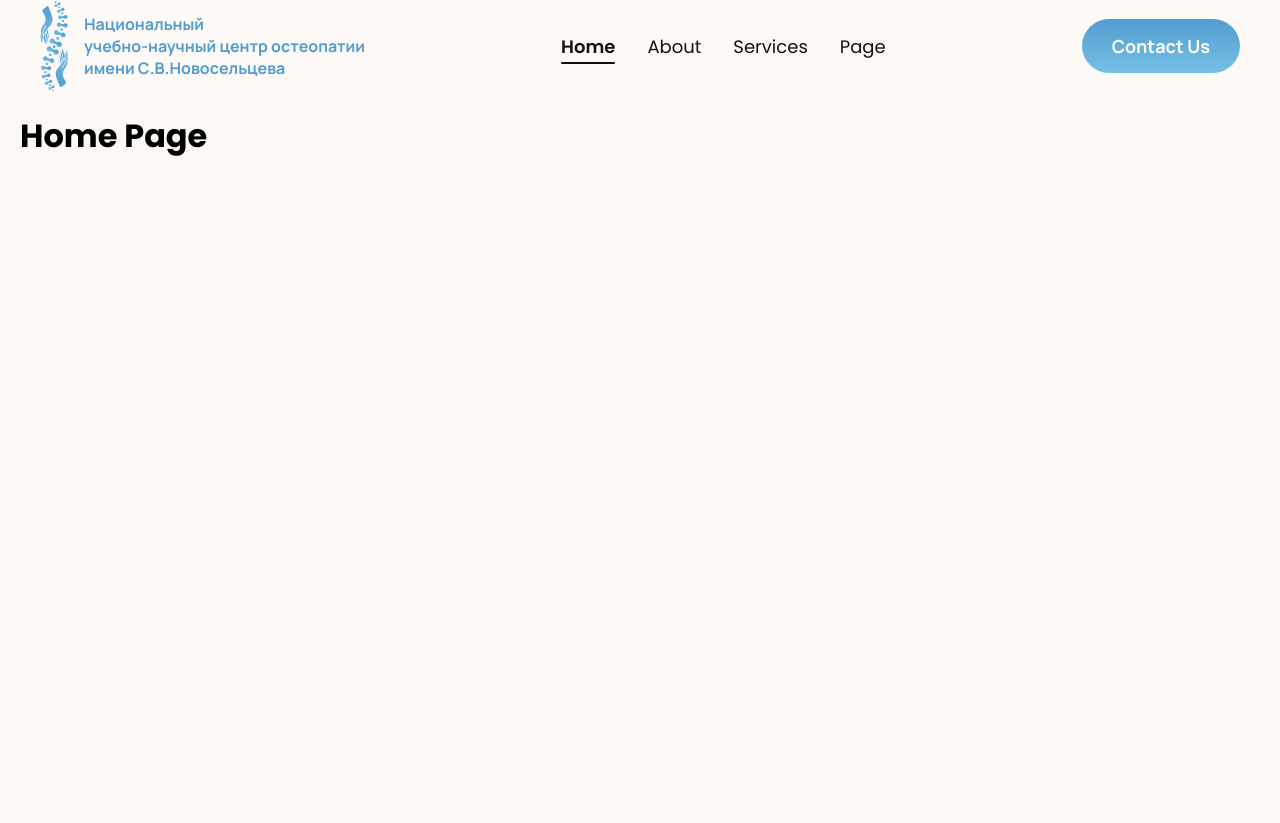
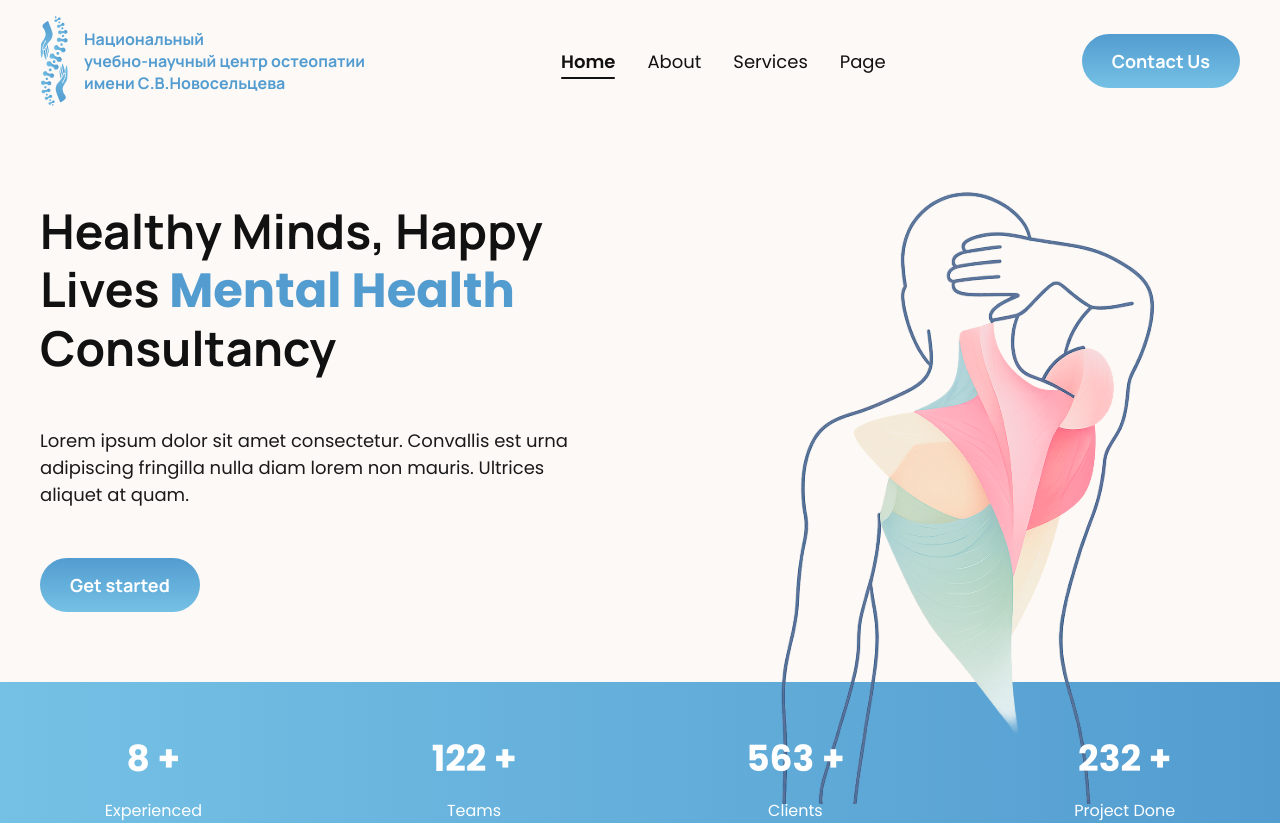
Before and after one commit to uzhojiakbar/Mindfulcare, a Next.js app: page / in a window 1280 px wide. Shown: the top 823 px of the page. Built offline with nearby package versions, Linux system fonts and the light colour scheme.

Commit message:
Header with aniamtions

```diff
--- a/src/app/globals.css
+++ b/src/app/globals.css
@@ -22,12 +22,12 @@ body {
   background-color: var(--background);
 
   scroll-behavior: smooth;
-  scroll-padding-top: 95px; /* sticky navbar balandligi uchun */
+  scroll-padding-top: 122px; /* sticky navbar balandligi uchun */
 }
 
 .page-container {
-  min-height: 90vh;
-  padding: 20px;
+  min-height: 100vh;
+  /* padding: 20px 0; */
   padding-bottom: 0;
-  box-sizing: border-box;
+  /* border: 1px solid red; */
 }
--- a/src/components/Hero/index.jsx
+++ b/src/components/Hero/index.jsx
@@ -1,15 +1,289 @@
-"use client"
+import { useEffect, useState } from 'react'
+import { motion, AnimatePresence } from 'framer-motion'
+import Image from 'next/image'
+import styled from 'styled-components'
 
-import Navbar from "../Navar/Navbar"
-import { Wrapper } from "./style"
+const HeroContainer = styled.section`
+    min-height: 90vh;
+    display: flex;
+    flex-direction: column;
+    justify-content: space-between;
+`
+const HeroSection = styled.section`
+  background: #fdf9f6;
+  /* border: 1px solid red; */
+  /* border: 1px solid green; */
+  height: 70vh;
+  display: flex;
+  align-items: center;
+  justify-content: space-between;
+  flex-wrap: wrap;
+  gap: 40px;
+  @media (max-width: 768px) {
+    flex-direction: column;
+    padding: 60px 20px;
+  }
+`
+
+const Left = styled.div`
+  padding: 80px 40px;
+  max-width: 650px;
+  display: flex;
+  flex-direction: column;
+  gap: 50px;
+`
 
 
-const Hero = () => {
+const Right = styled.div`
+  gap: 20px;
+
+  display: flex;
+  align-items: center;
+  justify-content: center;
+`
+
+const Title = styled.h1`
+  font-size: 48px;
+  width: 100%;
+  line-height: 1.2;
+  font-weight: 700;
+  color: #111;
+  font-family: 'Manrope';
+
+  @media (max-width: 768px) {
+    font-size: 36px;
+  }
+`
+
+const Highlight = styled.span`
+  color: #539cd0;
+`
+
+const Description = styled.p`
+  font-size: 18px;
+  width: 100%;
+  color: rgba(26, 26, 26, 1);
+
+  font-family: "Poppins", sans-serif;
+  font-weight: 400;
+
+`
+
+const Button = styled.button`
+  position: relative;
+  overflow: hidden;
+  border: none;
+  padding: 15px 30px;
+  border-radius: 9999px;
+  font-weight: 500;
+  cursor: pointer;
+  background: var(--button-background);
+  z-index: 0;
+
+  font-weight: 700;
+  font-family: 'Manrope';
+  font-size: 18px;
+  color: white;
+
+
+ &::before {
+    content: "";
+    position: absolute;
+    inset: 0;
+    background: var(--button-background-hover);
+    z-index: -1;
+    opacity: 0;
+    transition: opacity 0.2s ease-in-out;
+  }
+
+  &:hover::before {
+    opacity: 1;
+  }
+`
+
+const Logos = styled.div`
+  display: flex;
+  width:  100%;
+  gap: 30px;
+  align-items: center;
+  justify-content: space-between;
+  margin-top: 30px;
+  flex-wrap: wrap;
+
+  .img{
+    width: 200%;
+    height: 200%;
+  }
+`
+
+const Stats = styled.div`
+  display: flex;
+  justify-content: space-around;
+  align-items: center;
+  background: linear-gradient(to right, #75c1e5, #539cd0);
+  color: white;
+  padding: 40px 0;
+  font-family: "Poppins", sans-serif;
+  flex-wrap: wrap;
+  gap: 20px;
+  height: 190px;
+`
+
+const StatItem = styled.div`
+  text-align: center;
+  h2 {
+    font-size: 36px;
+    font-weight: 700;
+    min-height: 45px;
+    position: relative;
+    display: inline-block;
+    overflow: hidden;
+  }
+  p {
+    font-size: 16px;
+    margin-top: 5px;
+  }
+`
+
+export const MainImage = styled(Image)`
+    /* width: 800px !important;
+    height: 650px !important;  */
+    width: 83% !important;
+    height: 83% !important;
+    position: relative;
+    /* border: 1px solid red; */
+`
+
+const AnimatedNumber = ({ value }) => {
     return (
-        <Wrapper className="page-container" id="home" >
-            <h1>Home Page</h1>
-        </Wrapper>
+        <span>{value} +</span>
     )
 }
+export default function Hero() {
+    const [counters, setCounters] = useState({ exp: 0, team: 0, clients: 0, done: 0 })
 
-export default Hero
+    useEffect(() => {
+        const duration = 1000 // 1 second
+        const fps = 30
+        const steps = Math.floor(duration / (1000 / fps))
+
+        const target = { exp: 8, team: 122, clients: 563, done: 232 }
+        const increment = {
+            exp: target.exp / steps,
+            team: target.team / steps,
+            clients: target.clients / steps,
+            done: target.done / steps,
+        }
+
+        let current = { exp: 0, team: 0, clients: 0, done: 0 }
+        let count = 0
+
+        const interval = setInterval(() => {
+            count++
+            if (count >= steps) {
+                clearInterval(interval)
+                setCounters(target)
+                return
+            }
+            current = {
+                exp: Math.round(current.exp + increment.exp),
+                team: Math.round(current.team + increment.team),
+                clients: Math.round(current.clients + increment.clients),
+                done: Math.round(current.done + increment.done),
+            }
+            setCounters(current)
+        }, 1000 / fps)
+
+        return () => clearInterval(interval)
+    }, [])
+
+
+    return (
+        <HeroContainer id='home' className='page-container'>
+            <HeroSection>
+                <Left>
+                    <motion.div
+                        initial={{ opacity: 0, y: 40 }}
+                        animate={{ opacity: 1, y: 0 }}
+                        transition={{ duration: 0.6 }}
+                    >
+                        <Title>
+                            Healthy Minds, Happy Lives <Highlight>Mental Health </Highlight> Consultancy
+                        </Title>
+                    </motion.div>
+
+                    <motion.div
+                        initial={{ opacity: 0, y: 40 }}
+                        animate={{ opacity: 1, y: 0 }}
+                        transition={{ duration: 0.8, delay: 0.3 }}
+                    >
+                        <Description>
+                            Lorem ipsum dolor sit amet consectetur. Convallis est urna adipiscing fringilla nulla diam lorem non mauris. Ultrices aliquet at quam.
+                        </Description>
+                    </motion.div>
+
+                    <motion.div
+                        initial={{ opacity: 0 }}
+                        animate={{ opacity: 1 }}
+                        transition={{ duration: 0.8, delay: 0.6 }}
+                    >
+                        <Button>Get started</Button>
+                    </motion.div>
+
+                    <Logos>
+                        {[1, 2, 3, 4].map((i) => (
+                            <motion.div
+                                key={i}
+                                initial={{ opacity: 0, y: 20 }}
+                                animate={{ opacity: 1, y: 0 }}
+                                transition={{ duration: 0.5, delay: 0.6 + i * 0.1 }}
+                            >
+                                <Image
+                                    className='img'
+                                    src={`/investor1.svg`}
+                                    alt={`logo${i}`}
+                                    width={60}
+                                    height={30}
+                                />
+                            </motion.div>
+                        ))}
+                    </Logos>
+                </Left>
+                <Right>
+                    <motion.div
+                        initial={{ opacity: 0, scale: 0.95 }}
+                        animate={{ opacity: 1, scale: 1 }}
+                        transition={{ duration: 1 }}
+                    >
+                        <MainImage
+                            src="/hero_anotom_man.svg"
+                            alt="Muscle Illustration"
+                            width={420}
+                            height={420}
+                        />
+                    </motion.div>
+                </Right>
+
+            </HeroSection>
+
+            <Stats>
+                <StatItem>
+                    <h2><AnimatedNumber value={counters.exp} /></h2>
+                    <p>Experienced</p>
+                </StatItem>
+                <StatItem>
+                    <h2><AnimatedNumber value={counters.team} /></h2>
+                    <p>Teams</p>
+                </StatItem>
+                <StatItem>
+                    <h2><AnimatedNumber value={counters.clients} /></h2>
+                    <p>Clients</p>
+                </StatItem>
+                <StatItem>
+                    <h2><AnimatedNumber value={counters.done} /></h2>
+                    <p>Project Done</p>
+                </StatItem>
+            </Stats>
+        </HeroContainer>
+    )
+}
--- a/src/components/Navar/Navbar.jsx
+++ b/src/components/Navar/Navbar.jsx
@@ -7,12 +7,12 @@ const sections = ['home', 'about', 'services', 'page']
 
 const NavbarWrapper = styled.header`
   width: 100%;
-  height: 92px;
+  height: 122px;
   background-color: #fdf9f6;
   display: flex;
   align-items: center;
   justify-content: space-between;
-  padding: 20px 40px;
+  padding: 0 40px;
 
   position: sticky;
   z-index: 1000;
```
Also changed, not shown: public/hero_anotom_man.svg (added), public/investor1.svg (added).
